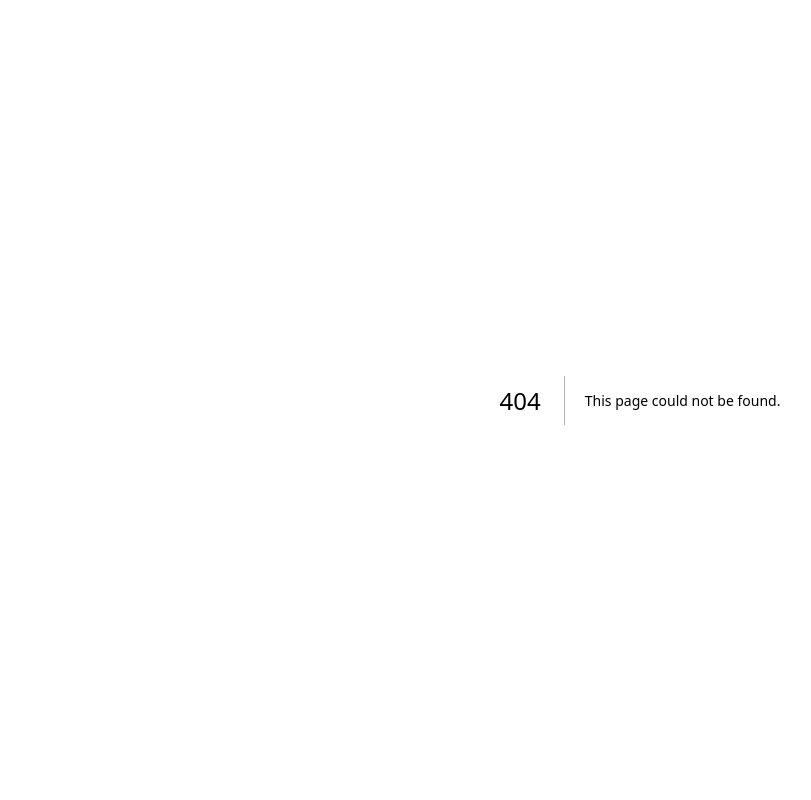
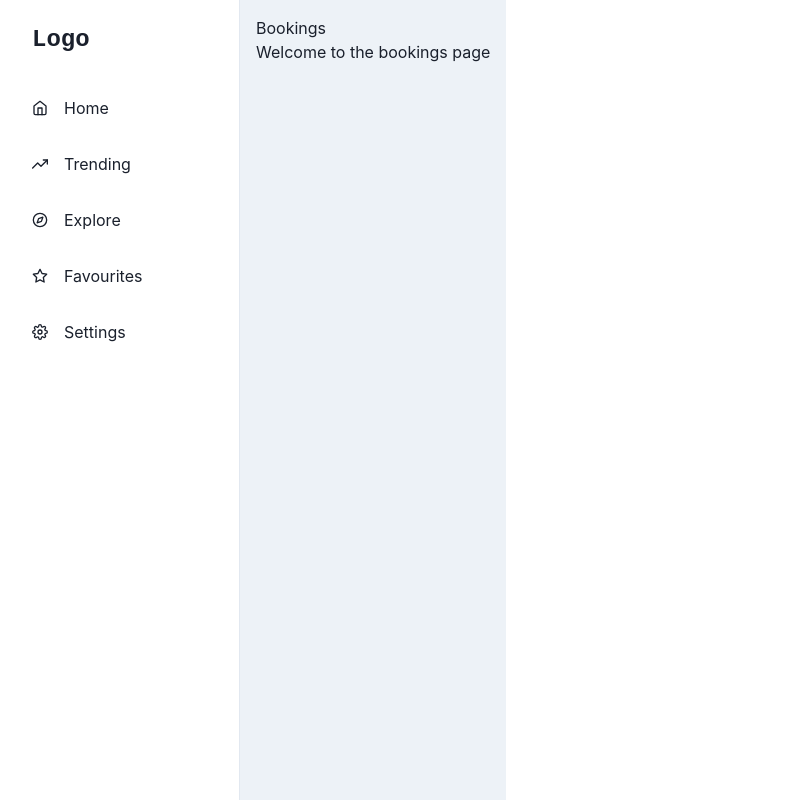
Before and after one commit to victormusembi11/photo-session-booking-system, a Next.js app: page /admin/bookings in a window 1280 px wide. Before the commit this address had no page. Shown: the whole page, without its empty margins (0-811 px from the left). Built offline with nearby package versions, Linux system fonts and the light colour scheme.

Commit message:
feat: Add bookings page component

```diff
--- /dev/null
+++ b/app/(admin)/admin/bookings/page.tsx
@@ -0,0 +1,8 @@
+export default function Bookings() {
+  return (
+    <div>
+      <h1>Bookings</h1>
+      <p>Welcome to the bookings page</p>
+    </div>
+  );
+}
```
